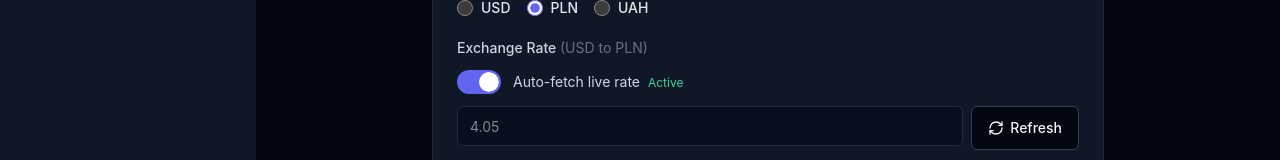
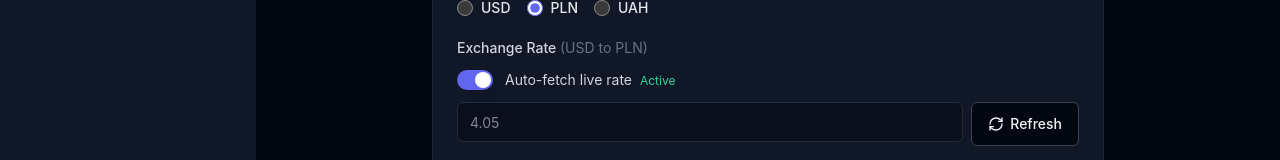
Before and after one commit to DenTheGreat/finance-dashboard, a React (Vite) app: page /settings in a window 1280 px wide. Shown: the part 373-533 px from the top of the page. Built offline with nearby package versions, Linux system fonts and the light colour scheme; no server answers.

Commit message:
fix: shadcn fix

```diff
--- a/src/components/ui/switch.tsx
+++ b/src/components/ui/switch.tsx
@@ -9,7 +9,7 @@ const Switch = React.forwardRef<
 >(({ className, ...props }, ref) => (
   <SwitchPrimitives.Root
     className={cn(
-      "peer inline-flex h-6 w-11 shrink-0 cursor-pointer items-center rounded-full border-2 border-transparent transition-colors overflow-hidden focus-visible:outline-none focus-visible:ring-2 focus-visible:ring-ring focus-visible:ring-offset-2 focus-visible:ring-offset-background disabled:cursor-not-allowed disabled:opacity-50 data-[state=checked]:bg-primary data-[state=unchecked]:bg-input",
+      "peer inline-flex h-5 w-9 shrink-0 cursor-pointer items-center rounded-full border-2 border-transparent transition-colors focus-visible:outline-none focus-visible:ring-2 focus-visible:ring-ring focus-visible:ring-offset-2 focus-visible:ring-offset-background disabled:cursor-not-allowed disabled:opacity-50 data-[state=checked]:bg-primary data-[state=unchecked]:bg-input",
       className
     )}
     {...props}
@@ -17,7 +17,7 @@ const Switch = React.forwardRef<
   >
     <SwitchPrimitives.Thumb
       className={cn(
-        "pointer-events-none block h-5 w-5 rounded-full bg-white shadow-lg ring-0 transition-transform data-[state=checked]:translate-x-5 data-[state=unchecked]:translate-x-0"
+        "pointer-events-none block size-4 rounded-full bg-white shadow-lg ring-0 transition-transform data-[state=checked]:translate-x-4 data-[state=unchecked]:translate-x-0"
       )}
     />
   </SwitchPrimitives.Root>
--- a/src/pages/Planning.tsx
+++ b/src/pages/Planning.tsx
@@ -99,8 +99,7 @@ function MonthSelector({ value, onChange }: { value: string; onChange: (v: strin
       </span>
       <button
         onClick={() => shift(1)}
-        disabled={value >= today}
-        className="px-3 py-2 text-gray-400 hover:text-white hover:bg-gray-700 transition-colors disabled:opacity-30 disabled:cursor-not-allowed"
+        className="px-3 py-2 text-gray-400 hover:text-white hover:bg-gray-700 transition-colors"
         aria-label="Next month"
       >
         ›
```
